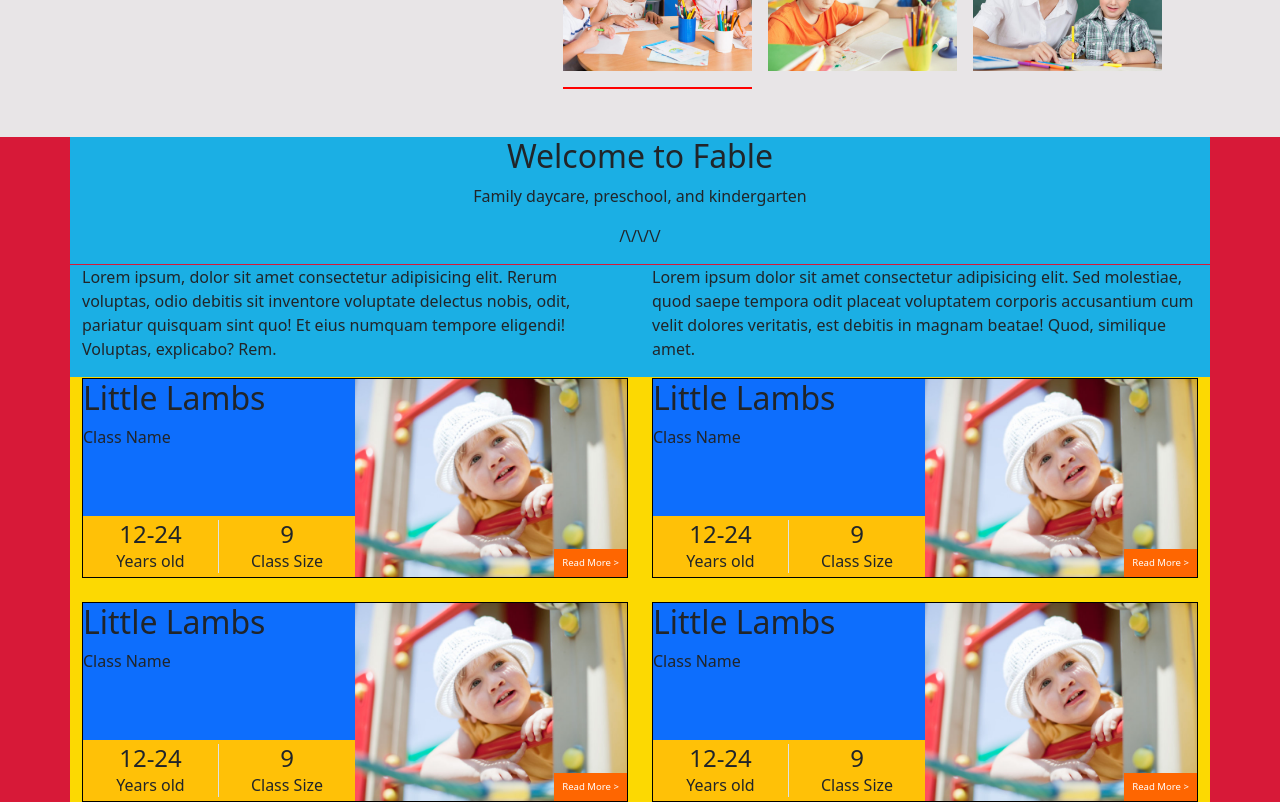
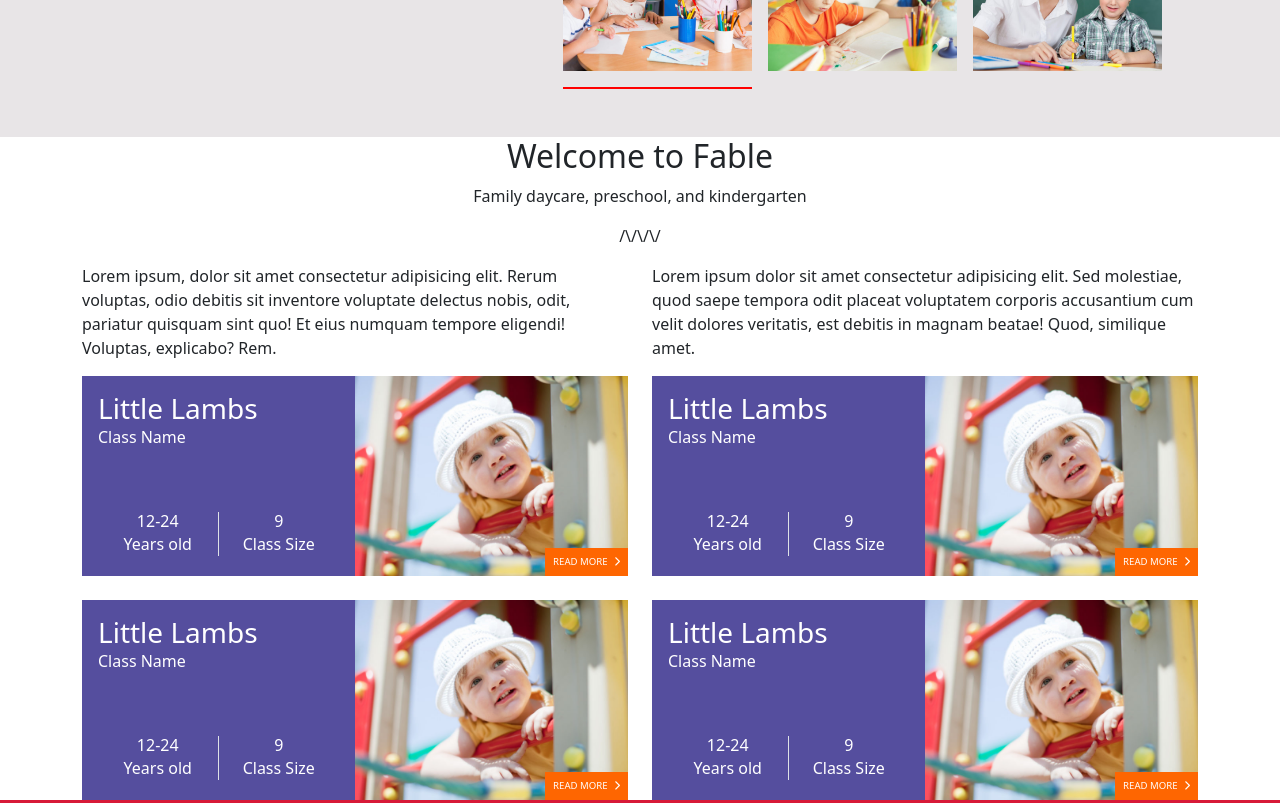
Before and after one commit to EdoardoLai96/proj-html-vuejs, a Vue app: page / in a window 1280 px wide. Shown: the part 1640-2443 px from the top of the page. Built offline with nearby package versions, Linux system fonts and the light colour scheme; a small style sheet from the web is missing.

Commit message:
Creato componente my Card Hor e style our class

```diff
--- a/src/components/MyOurClasses.vue
+++ b/src/components/MyOurClasses.vue
@@ -1,179 +1,42 @@
 <template>
-  <section id="ourclasses" class="debug-container">
+  <section id="ourclasses">
     <div class="container ">
-      <div class="row debug-row">
-        <div class="col debug-col text-center">
+      <div class="row ">
+        <div class="col  text-center">
         <h2>Welcome to Fable</h2>
             <p>Family daycare, preschool, and kindergarten</p>
             <p>/\/\/\/</p>
         </div>
       </div>
 
-      <div class="row debug-row">
-        <div class="col debug-col">
+      <div class="row ">
+        <div class="col ">
           <p>Lorem ipsum, dolor sit amet consectetur adipisicing elit. Rerum voluptas, odio debitis sit inventore voluptate delectus nobis, odit, pariatur quisquam sint quo! Et eius numquam tempore eligendi! Voluptas, explicabo? Rem.</p>
         </div>
 
-        <div class="col debug-col">
+        <div class="col ">
           <p>
             Lorem ipsum dolor sit amet consectetur adipisicing elit. Sed molestiae, quod saepe tempora odit placeat voluptatem corporis accusantium cum velit dolores veritatis, est debitis in magnam beatae! Quod, similique amet.
           </p>
         </div>
       </div>
 
-      <div class="row debug-row gx-4 gy-4">
+      <div class="row  gx-4 gy-4">
 
          <div class="col-6">
-           <div class="ms_card debug-card d-flex">
-             <div class="text-box h-100 w-50 d-flex flex-column bg-primary justify-content-between">
-               <div class="text-box__top">
-               <h2>
-                 Little Lambs
-               </h2>
-               <p>Class Name</p>
-               </div>
-                <div class="text-box_bottom  bg-warning ">
-                  <div class="text-box_bottom_left my-1 w-50 d-inline-block text-center border-end">
-                    <h4 class="my-0">
-                      12-24
-                    </h4>
-                    <p class="my-0">
-                      Years old
-                    </p>
-                  </div>
-                  <div class="text-box_bottom_right my-1 w-50 d-inline-block text-center">
-                    <h4 class="my-0">
-                      9
-                    </h4>
-                    <p class="my-0">
-                      Class Size
-                    </p>
-                  </div>
-                </div>
-
-             </div>
-             <div class="img-box h-100 w-50 bg-secondary position-relative">
-               <img class="w-100 h-100 ms_fit_cover" src="../assets/images/class_01-690x506.jpg" alt="">
-               <button class="ms_btn_primary position-absolute bottom-0 end-0">
-                 Read More >
-               </button>
-             </div>
-           </div>
+           <MyCardHor/>
          </div>
 
          <div class="col-6">
-                      <div class="ms_card debug-card d-flex">
-             <div class="text-box h-100 w-50 d-flex flex-column bg-primary justify-content-between">
-               <div class="text-box__top">
-               <h2>
-                 Little Lambs
-               </h2>
-               <p>Class Name</p>
-               </div>
-                <div class="text-box_bottom  bg-warning ">
-                  <div class="text-box_bottom_left my-1 w-50 d-inline-block text-center border-end">
-                    <h4 class="my-0">
-                      12-24
-                    </h4>
-                    <p class="my-0">
-                      Years old
-                    </p>
-                  </div>
-                  <div class="text-box_bottom_right my-1 w-50 d-inline-block text-center">
-                    <h4 class="my-0">
-                      9
-                    </h4>
-                    <p class="my-0">
-                      Class Size
-                    </p>
-                  </div>
-                </div>
+           <MyCardHor/>
+          </div>
 
-             </div>
-             <div class="img-box h-100 w-50 bg-secondary position-relative">
-               <img class="w-100 h-100 ms_fit_cover" src="../assets/images/class_01-690x506.jpg" alt="">
-               <button class="ms_btn_primary position-absolute bottom-0 end-0">
-                 Read More >
-               </button>
-             </div>
-           </div>
+         <div class="col-6">
+           <MyCardHor/>
+         </div>
 
-         </div>
          <div class="col-6">
-           <div class="ms_card debug-card d-flex">
-             <div class="text-box h-100 w-50 d-flex flex-column bg-primary justify-content-between">
-               <div class="text-box__top">
-               <h2>
-                 Little Lambs
-               </h2>
-               <p>Class Name</p>
-               </div>
-                <div class="text-box_bottom  bg-warning ">
-                  <div class="text-box_bottom_left my-1 w-50 d-inline-block text-center border-end">
-                    <h4 class="my-0">
-                      12-24
-                    </h4>
-                    <p class="my-0">
-                      Years old
-                    </p>
-                  </div>
-                  <div class="text-box_bottom_right my-1 w-50 d-inline-block text-center">
-                    <h4 class="my-0">
-                      9
-                    </h4>
-                    <p class="my-0">
-                      Class Size
-                    </p>
-                  </div>
-                </div>
-
-             </div>
-             <div class="img-box h-100 w-50 bg-secondary position-relative">
-               <img class="w-100 h-100 ms_fit_cover" src="../assets/images/class_01-690x506.jpg" alt="">
-               <button class="ms_btn_primary position-absolute bottom-0 end-0">
-                 Read More >
-               </button>
-             </div>
-           </div>
-
-         </div>
-         <div class="col-6">
-           <div class="ms_card debug-card d-flex">
-             <div class="text-box h-100 w-50 d-flex flex-column bg-primary justify-content-between">
-               <div class="text-box__top">
-               <h2>
-                 Little Lambs
-               </h2>
-               <p>Class Name</p>
-               </div>
-                <div class="text-box_bottom  bg-warning ">
-                  <div class="text-box_bottom_left my-1 w-50 d-inline-block text-center border-end">
-                    <h4 class="my-0">
-                      12-24
-                    </h4>
-                    <p class="my-0">
-                      Years old
-                    </p>
-                  </div>
-                  <div class="text-box_bottom_right my-1 w-50 d-inline-block text-center">
-                    <h4 class="my-0">
-                      9
-                    </h4>
-                    <p class="my-0">
-                      Class Size
-                    </p>
-                  </div>
-                </div>
-
-             </div>
-             <div class="img-box h-100 w-50 bg-secondary position-relative">
-               <img class="w-100 h-100 ms_fit_cover" src="../assets/images/class_01-690x506.jpg" alt="">
-               <button class="ms_btn_primary position-absolute bottom-0 end-0">
-                 Read More >
-               </button>
-             </div>
-           </div>
-
+           <MyCardHor/>
          </div>
       </div>
     </div>
@@ -181,8 +44,13 @@
 </template>
 
 <script>
+import MyCardHor from '../components/partials/MyCardHor.vue'
+
 export default {
-    name: "MyOurClasses"
+    name: "MyOurClasses",
+    components: {
+      MyCardHor
+    }
 
 }
 </script>
@@ -193,10 +61,9 @@ export default {
 
 
 
-//debug//
-.debug-card{
-  height: 200px;
-  border: 1px solid black;
-}
+/// .debug-card{
+//   height: 200px;
+//   border: 1px solid black;
+// }
 
 </style>
--- /dev/null
+++ b/src/components/partials/MyCardHor.vue
@@ -0,0 +1,44 @@
+<template>
+        <!-- Card orizzontale, usata solo nella sezione "OurClasses" lo stile e scoped e valido solo in questo componente -->
+    <div class="ms_card justify-content-between d-flex bg-seco text-white">
+        <div class="ms_card__text-box  d-flex flex-column justify-content-between p-3">
+            <div class="ms_card__text-box-top">
+                <h2 class="ms_card_title fs-3 mb-0">Little Lambs</h2>
+                <p class="fw-light">Class Name</p>
+            </div>
+            <div class="ms_card__text-box-bottom">
+                <div class="ms_card__text-box-bottom_left my-1 w-50 d-inline-block text-center border-end">
+                    <h4 class="my-0 ms_card_age fs-6"> 12-24 </h4>
+                    <p class="my-0"> Years old</p>
+                </div>
+                <div class="ms_card__text-box-bottom_lright my-1 w-50 d-inline-block text-center">
+                    <h4 class="my-0 ms_card_size fs-6">9</h4>
+                    <p class="my-0">Class Size</p>
+                </div>
+            </div>
+        </div>
+        <div class="img-box  position-relative">
+            <img class="w-100 h-100 ms_fit_cover" src="../../assets/images/class_01-690x506.jpg" alt="">
+            <button class="ms_btn_primary position-absolute bottom-0 end-0">
+               READ MORE
+               <i class="ms-1 fa-solid fa-chevron-right"></i>
+            </button>
+        </div>
+    </div>
+</template>
+
+<script>
+export default {
+name: "MyCardHor"
+}
+</script>
+
+<style lang="scss" scoped>
+.ms_card{
+  height: 200px;
+  .ms_card__text-box{
+      flex-basis: 50%;
+  }
+}
+
+</style>
```
